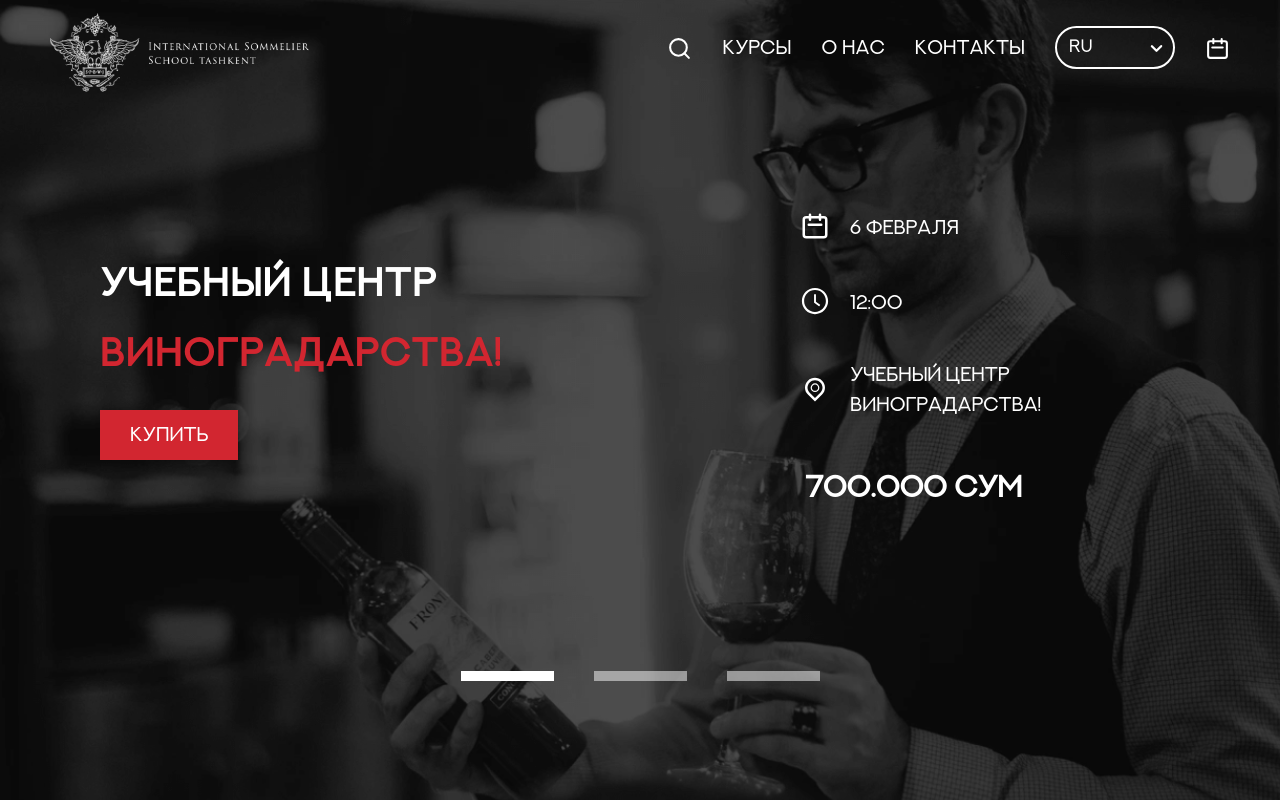
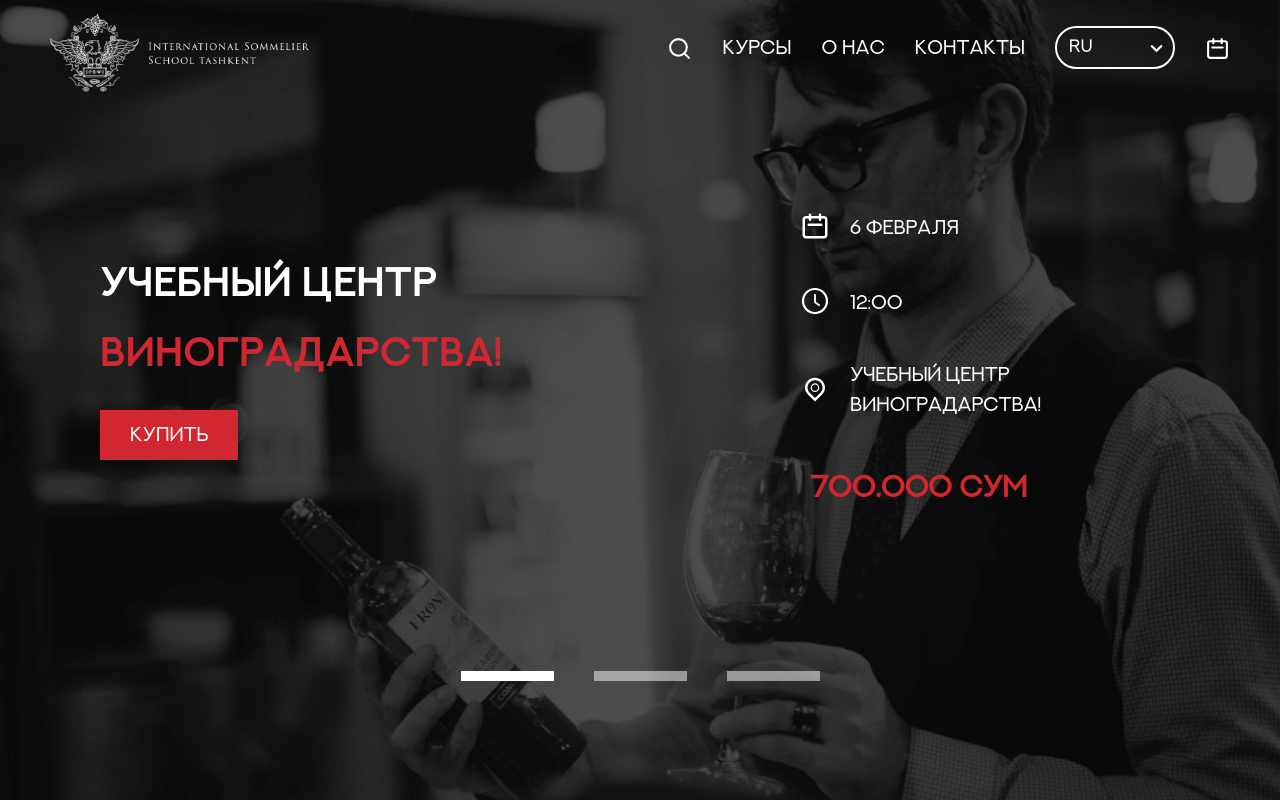
Before and after one commit to hojimurodtoshqulov/winejet, a React (Create React App) app: page / in a window 1280 px wide. Shown: the top 800 px of the page. Built offline with nearby package versions, Linux system fonts and the light colour scheme; no server answers.

Commit message:
some changes

```diff
--- a/src/components/Footer/Footer.scss
+++ b/src/components/Footer/Footer.scss
@@ -133,7 +133,7 @@
     align-items: center;
     a {
       display: block;
-      width: 4rem;
+      width: 2rem;
       margin-right: 3rem;
 
       @include phones {
--- a/src/components/Landing/Landing.scss
+++ b/src/components/Landing/Landing.scss
@@ -158,9 +158,9 @@
 
     h6 {
       font-size: 3rem;
-      color: $white;
+      color: #d22630;
       padding-bottom: 2rem;
-      margin-left: 2.5rem;
+      margin-left: 3rem;
 
       @include tablet {
         font-size: 2rem;
--- a/src/components/auth/Auth.jsx
+++ b/src/components/auth/Auth.jsx
@@ -16,13 +16,15 @@ export default function Auth() {
   const handleSubmit = (event) => {
     event.preventDefault();
     axios
-      .post(`${process.env.REACT_APP_API_URL}user/sign-in`, data)
+      .get(
+        `${process.env.REACT_APP_API_URL}/auth/login?password=${data.password}&username=${data.username}`
+      )
       .then((res) => {
-        if (res.status == 200) {
+        if (res.status === 200) {
           const token = res.data.token;
           const tokenData = jwt(token);
 
-          if (tokenData.role == "admin") {
+          if (tokenData.role === "admin") {
             sessionStorage.setItem("token", token);
             navigate("/admin", { replace: true });
           } else {
@@ -38,7 +40,7 @@ export default function Auth() {
     const sessionToken = sessionStorage.getItem("token");
     if (sessionToken) {
       const tokenData = jwt(sessionToken);
-      if (tokenData.role == "admin") {
+      if (tokenData.role === "admin") {
         navigate("/admin", { replace: true });
       }
     }
```
